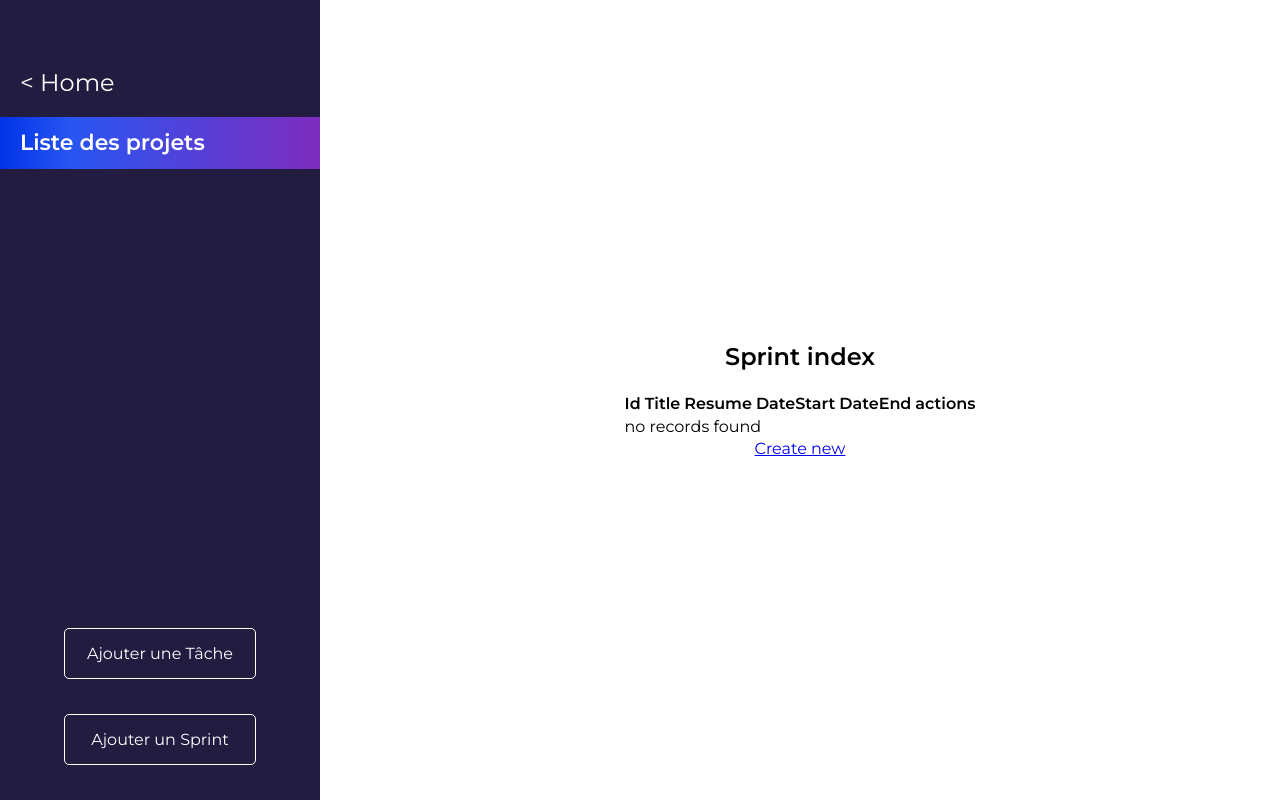
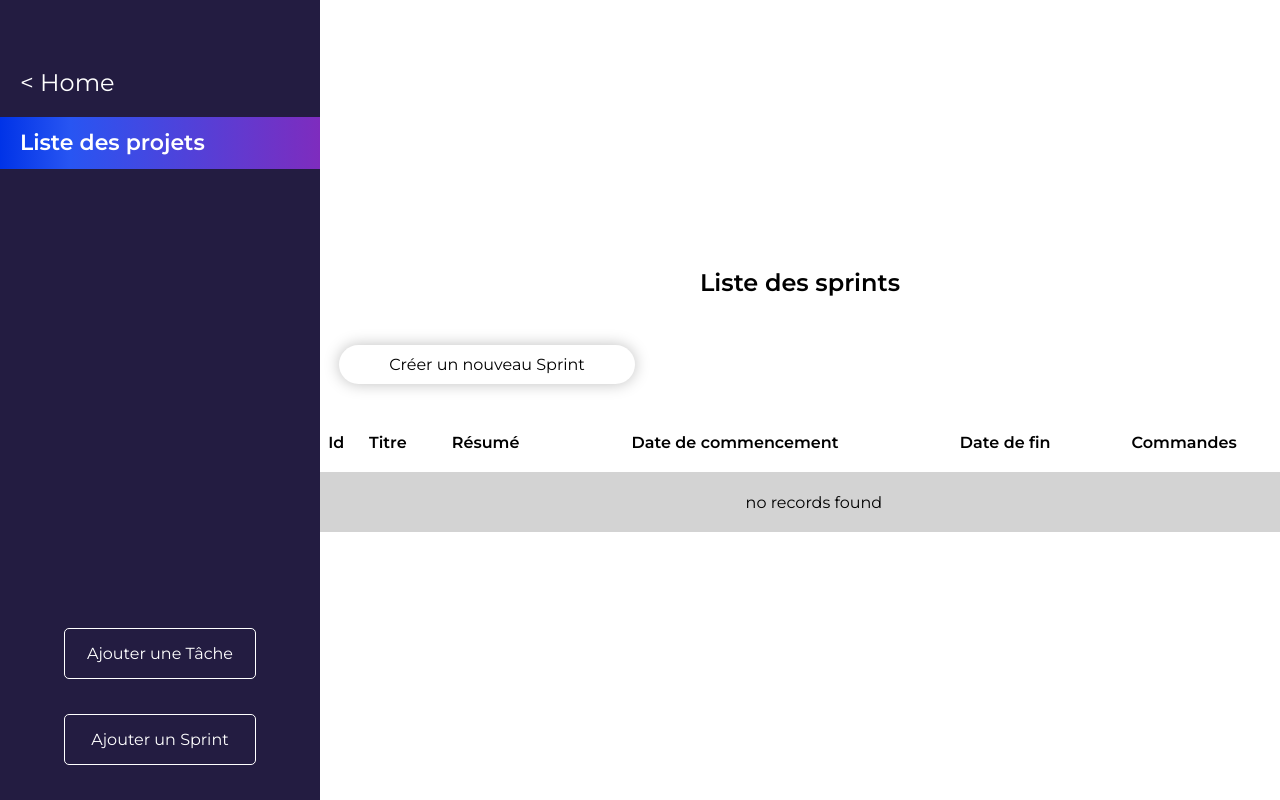
Before and after one commit to Ludoutt/GroupeC, a Symfony app: template templates/sprint/index.html.twig in a window 1280 px wide. Run offline with Twig, Linux system fonts and the light colour scheme; the template is opened without the code that fills it, so the values that code supplies are empty; some libraries are stand-ins or nearby versions.

Commit message:
fix: add new modif sprint files

```diff
--- a/public/maquette/liste_sprints/style.css
+++ b/public/maquette/liste_sprints/style.css
@@ -31,12 +31,12 @@ body {
     background: linear-gradient(90deg, rgba(0,51,231,1) 0%, rgba(40,85,242,1) 0%, rgba(126,44,190,1) 100%);
 }
 
-
 #corps {
-    margin-left: 25%;
+    width: 100%;
+    margin-left: 0;
 }
 #corps h1 {
-    margin-left: 2%;
+    margin-bottom: 5%;
 }
 .bouton_add_sprint {
     background-color: white;
@@ -52,6 +52,7 @@ body {
 .table_sprints {
     width: 100%;
     border-collapse: collapse;
+    margin-top: 3%;
 }
 .table_sprints tbody {
     margin-top: 60px;
@@ -63,21 +64,27 @@ body {
     font-weight: 700;
 }
 .table_sprints tr td:first-child {
-    width: 60%;
+    width: 0;
     padding-left: 3%;
 }
-.td_voir a {
+
+#corps .table_sprints tr td{
+    text-align: center;
+}
+.td_voir a, .td_voir {
     background-color: black;
     color: white;
     border-radius: 100px;
     padding: 10px 20px;
     text-decoration: none;
     border: 1px solid black;
+    transition: 0.3s;
 }
-.td_voir a:hover {
+.td_voir a:hover, .td_voir:hover {
     background-color: white;
     color: black;
     border: 1px solid black;
+    transition: 0.3s;
 }
 .table_sprints tr td:nth-child(2), .table_sprints tr td:nth-child(3) {
     text-align: center;
--- a/templates/sprint/index.html.twig
+++ b/templates/sprint/index.html.twig
@@ -30,16 +30,18 @@
             </section>
             <section class="under-menu"></section>
             <section class="form-page">
-                <h1>Sprint index</h1>
-                <table class="table">
+                <div id="corps">
+                    <h1>Liste des sprints</h1>
+                    <a class="back-sprints" href="{{ path('sprint_new', {'id' : project.id}) }}">Créer un nouveau Sprint</a>
+                    <table class="table_sprints">
                         <thead>
                         <tr>
                             <th>Id</th>
-                        <th>Title</th>
-                        <th>Resume</th>
-                        <th>DateStart</th>
-                        <th>DateEnd</th>
-                        <th>actions</th>
+                            <th>Titre</th>
+                            <th>Résumé</th>
+                            <th>Date de commencement</th>
+                            <th>Date de fin</th>
+                            <th>Commandes</th>
                         </tr>
                         </thead>
                         <tbody>
@@ -51,8 +53,8 @@
                                 <td>{{ sprint.dateStart ? sprint.dateStart|date('Y-m-d H:i:s') : '' }}</td>
                                 <td>{{ sprint.dateEnd ? sprint.dateEnd|date('Y-m-d H:i:s') : '' }}</td>
                                 <td>
-                                <a href="{{ path('sprint_show', {'id': sprint.id}) }}">show</a>
-                                <a href="{{ path('sprint_edit', {'id': sprint.id}) }}">edit</a>
+                                    <a class="td_voir" href="{{ path('sprint_show', {'id': sprint.id}) }}">Voir</a>
+                                    <a class="td_voir" href="{{ path('sprint_edit', {'id': sprint.id}) }}">Modifier</a>
                                 </td>
                             </tr>
                         {% else %}
@@ -63,6 +65,7 @@
                         </tbody>
                     </table>
 
-                <a href="{{ path('sprint_new', {'id' : project.id}) }}">Create new</a>
+                </div>
+
             </section>
 {% endblock %}
--- a/templates/sprint/new.html.twig
+++ b/templates/sprint/new.html.twig
@@ -31,10 +31,10 @@
             </section>
             <section class="under-menu"></section>
             <section class="form-page">
-                <h1>Create new Sprint</h1>
+                <h1>Créer un nouveau Sprint</h1>
 
                 {{ include('sprint/_form.html.twig') }}
 
-                <a href="{{ path('sprint_index', {'id' : project.id}) }}">back to list</a>
+                <a href="{{ path('sprint_index', {'id' : project.id}) }}" class="back-form">Retour à la liste</a>
             </section>
 {% endblock %}
```
Also changed, not shown: src/Form/SprintType.php (+12 -4 lines), templates/sprint/_form.html.twig (+8 -1 lines), templates/sprint/edit.html.twig (+8 -4 lines). Lines whose indentation alone changed are shown as unchanged.
